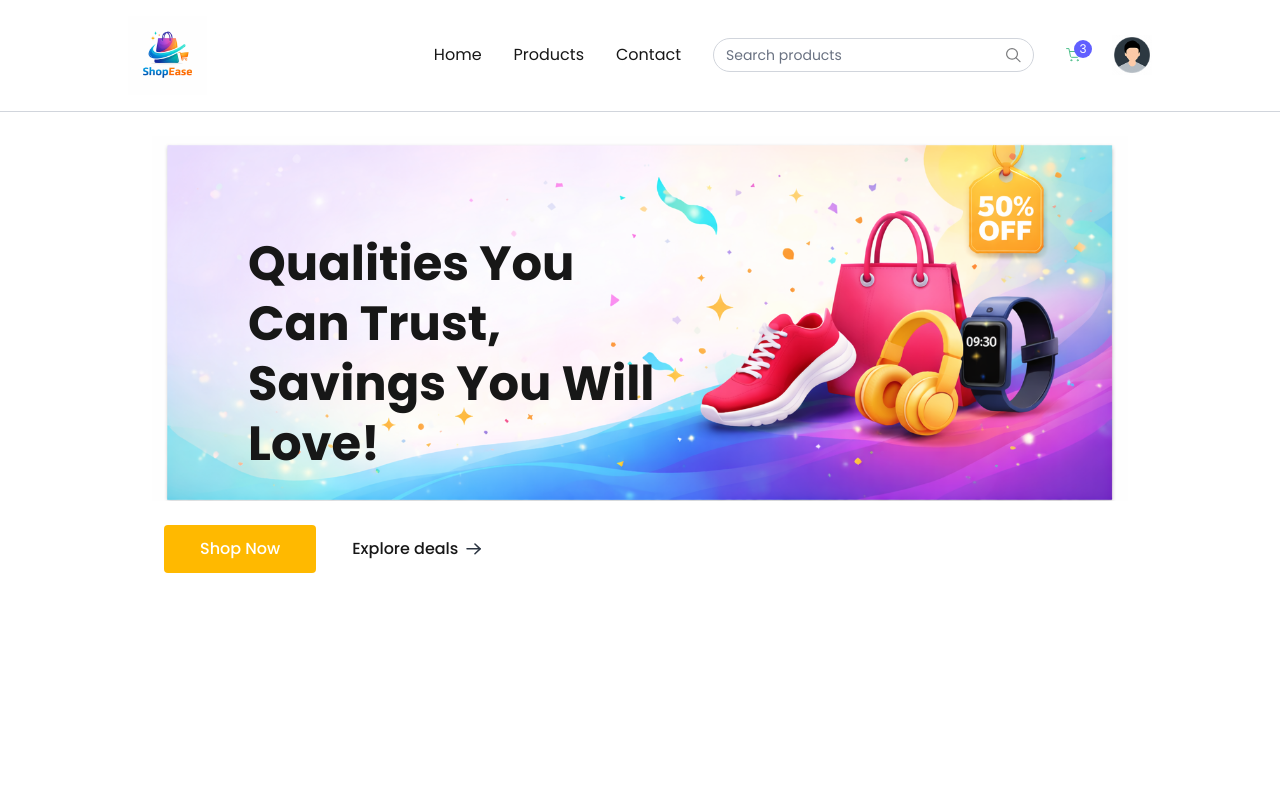
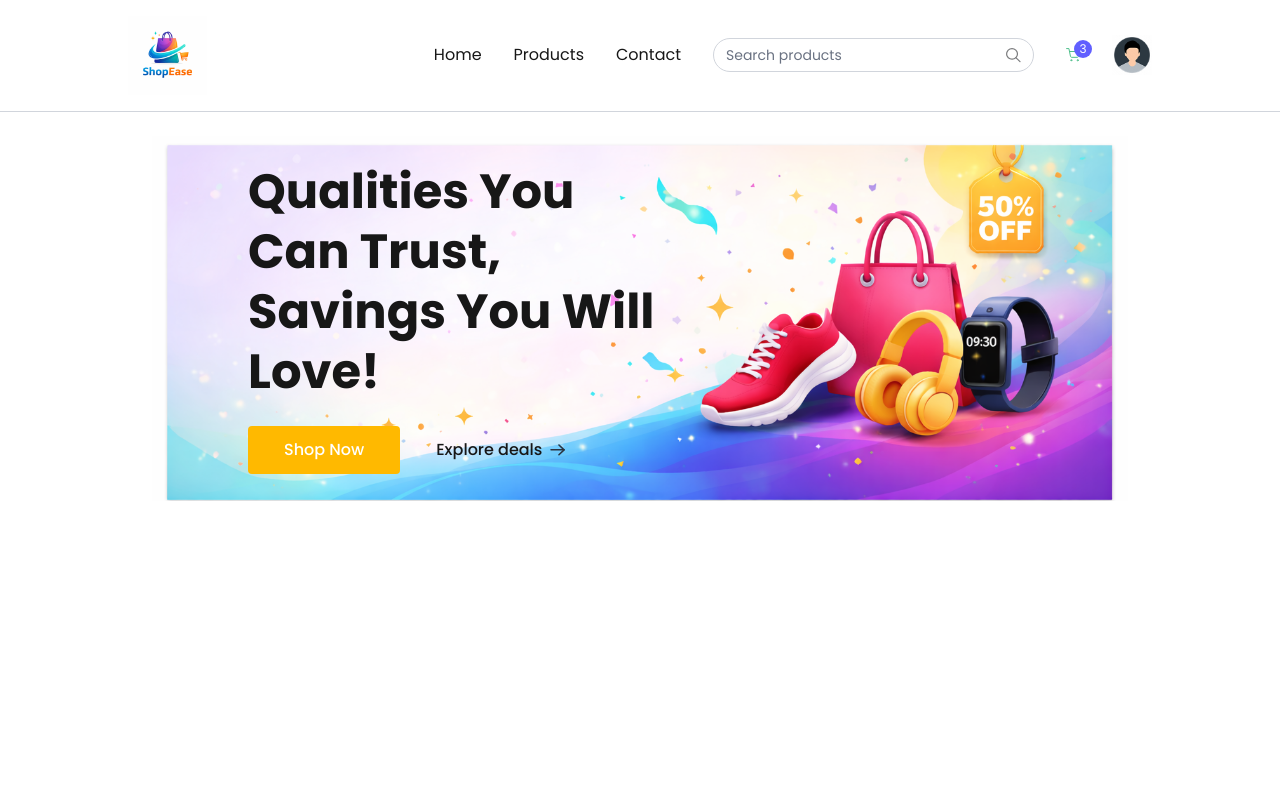
Before and after one commit to Davcid1572/alx-project-nexus, a Next.js app in the folder e-commerce-product-catalog-app/: page / in a window 1280 px wide. Shown: the top 800 px of the page. Built offline with nearby package versions, Linux system fonts and the light colour scheme.

Commit message:
Refactor MainBanner component layout for improved structure and styling

```diff
--- a/e-commerce-product-catalog-app/components/MainBanner.tsx
+++ b/e-commerce-product-catalog-app/components/MainBanner.tsx
@@ -18,10 +18,10 @@ const MainBanner = () => {
         <h1 className="text-3xl md:text-4xl lg:text-5xl font-bold text-center md:text-left max-w-72 md:max-w-80 lg:max-w-105 leading-tight lg:leading-15">
           Qualities You Can Trust, Savings You Will Love!
         </h1>
-      </div>
-      <div className="flex items-center mt-6 ml-3 font-medium ">
+
+        <div className="flex items-center mt-6  font-medium ">
           <Link
-          className="group z-100  flex items-center gap-2 px-7 md:px-9 py-3 bg-amber-400 hover:bg-amber-200 transition rounded text-white cursor-pointer"
+            className="group  flex items-center gap-2 px-7 md:px-9 py-3 bg-amber-400 hover:bg-amber-300 transition rounded text-white cursor-pointer"
             href="/products"
           >
             Shop Now
@@ -32,7 +32,7 @@ const MainBanner = () => {
             />
           </Link>
           <Link
-          className="group z-100 hidden md:flex items-center gap-2 px-9 py-3"
+            className="group hidden md:flex items-center gap-2 px-9 py-3"
             href="/products"
           >
             Explore deals
@@ -44,6 +44,7 @@ const MainBanner = () => {
           </Link>
         </div>
       </div>
+    </div>
   );
 };
 
```
Lines whose indentation alone changed are shown as unchanged.
